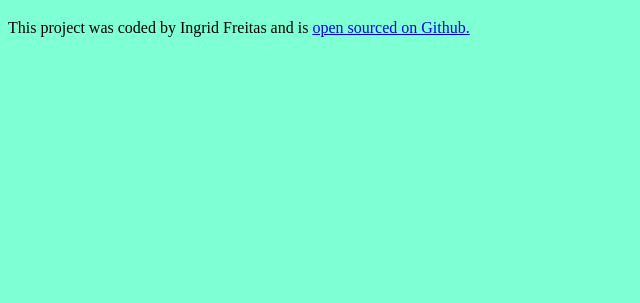
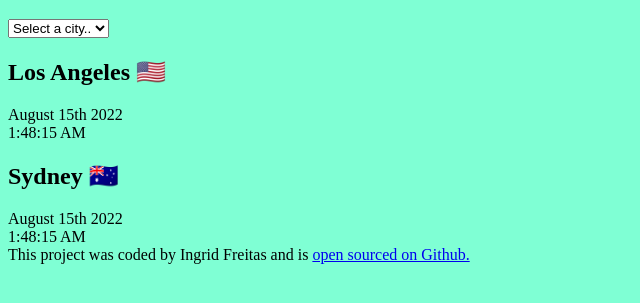
Before and after one commit to ingridhfreitas/worldclock, a plain HTML site: page index.html in a window 1280 px wide. Shown: the part 61-364 px from the top of the page, without its empty margins (0-640 px from the left). Drawn offline with Linux system fonts and the light colour scheme; a script that the page names is missing.

Commit message:
Added basic html

```diff
--- a/index.html
+++ b/index.html
@@ -8,6 +8,24 @@
   </head>
   <body>
     <h1>Word Clock</h1>
+    <select>
+      <option value="">Select a city..</option>
+      <option value="">London</option>
+      <option value="">New York</option>
+      <option value="">Auckland</option>
+    </select>
+
+    <div class="city">
+      <h2>Los Angeles 🇺🇸</h2>
+      <div class="date">August 15th 2022</div>
+      <div class="time">1:48:15 AM</div>
+    </div>
+    <div class="city">
+      <h2>Sydney 🇦🇺</h2>
+      <div class="date">August 15th 2022</div>
+      <div class="time">1:48:15 AM</div>
+    </div>
+
     <footer>
       This project was coded by Ingrid Freitas and is
       <a href="#" target="_blank">open sourced on Github.</a>
--- a/javascript/index.js
+++ /dev/null
@@ -1 +0,0 @@
-alert("hello");
```
